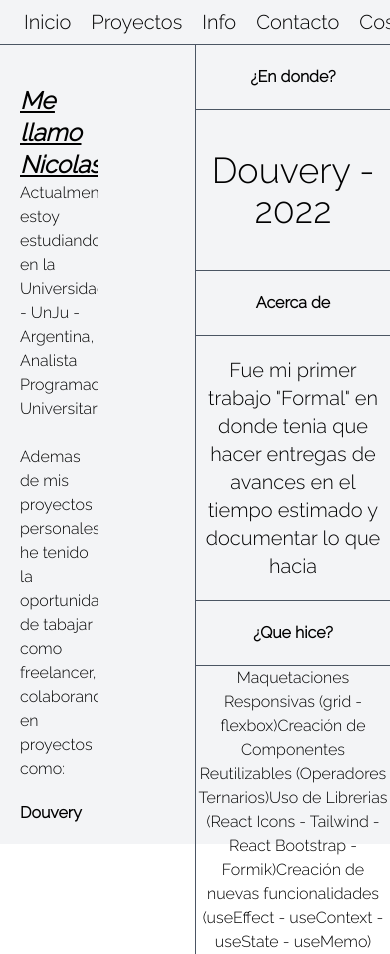
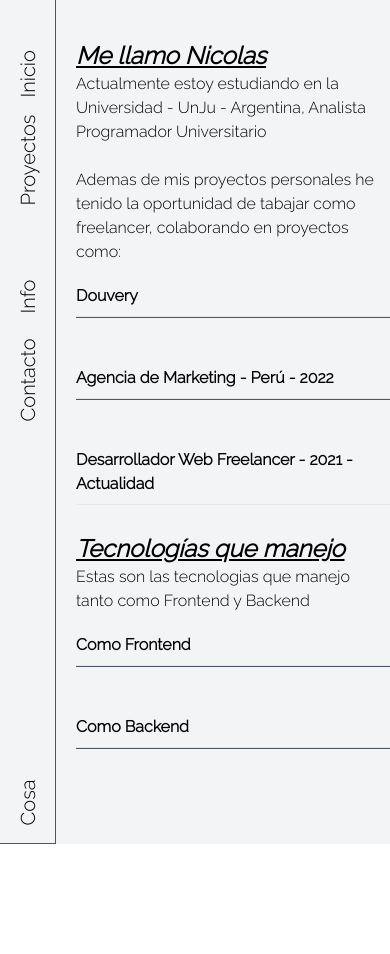
Before and after one commit to Nixomart/Mi-Portafolio-Nicolas, a React (Vite) app: page /info in a window 390 px wide. After the commit the page ends 844 px from the top, so only its background shows below. Built offline with nearby package versions, Linux system fonts and the light colour scheme.

Commit message:
añadir responsive

```diff
--- a/src/components/Nav.tsx
+++ b/src/components/Nav.tsx
@@ -1,22 +1,22 @@
 import { Link } from "react-router-dom";
-
+import '../index.css'
 export default function Nav() {
   return (
-    <nav className="bg-transparent border-b  border-gray-600">
-      <ul className="flex gap-x-5 py-2 px-6">
-        <li >
-          <Link to={"/"} className="font-medium text-xl  ">Inicio</Link>
+    <nav className="bg-transparent border-b sm:w-14 sm:border-r sm:border-gray-600  border-gray-600">
+      <ul className="flex md:gap-x-5 sm:gap-x-0 sm:h-screen sm:gap-y-20 sm:pt-20  sm:flex-col  md:py-2 md:px-6">
+        <li className="sm:-rotate-90 sm:h-max" >
+          <Link to={"/"} className="font-medium text-xl  cursor-vertical-text ">Inicio</Link>
         </li>
-        <li>
-          <Link to={"/projects"} className="font-medium text-xl  ">Proyectos</Link>
+        <li className="sm:-rotate-90">
+          <Link to={"/projects"} className="font-medium text-xl   ">Proyectos</Link>
         </li>
-        <li>
+        <li className="sm:-rotate-90">
           <Link to={"/info"} className="font-medium text-xl  ">Info</Link>
         </li>
-        <li>
+        <li className="sm:-rotate-90">
           <Link to={"/contact"} className="font-medium text-xl  ">Contacto</Link>
         </li>
-        <li className="ml-auto">
+        <li className="lg:ml-auto sm:ml-0 sm:mt-auto  sm:-rotate-90">
           <Link to={"/"} className="font-medium text-xl  ">Cosa</Link>
         </li>
       </ul>
--- a/src/index.css
+++ b/src/index.css
@@ -10,3 +10,8 @@ h1, h2, label, span, p, h3,h4,h5, a,li{
 #div-scroll::-webkit-scrollbar{
     display: none;
 }
+
+.nav-vertical {
+    writing-mode: vertical-lr;
+    text-orientation: upright;
+  }
--- a/src/pages/components/InfoView.tsx
+++ b/src/pages/components/InfoView.tsx
@@ -37,7 +37,7 @@ export default function InfoView({ state, text }: any) {
   ];
 
   return (
-    <div className="border-l col-span-2 col-start-3 border-gray-600 ">
+    <div className="border-l col-span-2 sm:hidden col-start-3 border-gray-600 ">
       {texts.map((text, index) => (
         <div className={`mx-auto  ${index === state ? "block" : "hidden"}`}>
           <h1 className="text-center border-b border-gray-600 py-5 font-semibold">
--- a/src/pages/contact.tsx
+++ b/src/pages/contact.tsx
@@ -2,18 +2,18 @@ import Nav from "../components/Nav";
 
 export default function Contact() {
   return (
-    <div className="bg-gray-100 h-screen w-screen flex flex-col">
+    <div className="bg-gray-100 border h-screen w-screen flex flex-col">
       <Nav />
       <h1 className="italic text-xl font-bold py-5 pl-10">
         Estoy Disponible para cualquier Proyecto o Cualquier propuesta.
       </h1>
       <p className="pl-10 font-semibold underline">Mis redes:</p>
-      <div className="flex-grow flex flex-col pl-10 pb-10 ">
+      <div className="flex-grow flex flex-col ml-10 pb-10 ">
         <div className="">
           <h2 className="font-semibold">Email: </h2>
           <p>martinezz.nnicolas@gmail.com</p>
           <h2 className="font-semibold ">Instagram: </h2>
-          <a href="https://www.instagram.com/nixo_sslsl/" className="hover:underline">martinezz.nnicolas@gmail.com</a>
+          <a href="https://www.instagram.com/nixo_sslsl/" className="hover:underline">Nixo_sslsl</a>
         </div>
         <div className="mt-auto">
           <h2 className="font-semibold">Github: </h2>
--- a/src/pages/home.tsx
+++ b/src/pages/home.tsx
@@ -2,9 +2,8 @@ import Nav from "../components/Nav";
 
 export default function Home() {
   return (
-    <div className="bg-gray-100 h-screen w-screen flex flex-col">
+    <div className="bg-gray-100 h-screen w-screen flex flex-col sm:flex-row">
       <Nav />
-      <div className="flex-grow ">images</div>
       <div className="flex-grow max-w-md pl-5 ">
         <h1 className="italic text-xl font-bold">Un poco sobre mi.</h1>
         <p>
--- a/src/pages/info.tsx
+++ b/src/pages/info.tsx
@@ -7,13 +7,13 @@ export default function Info() {
   const [tech, setTech] = useState("");
 
   return (
-    <div className="bg-gray-100 h-screen w-full ">
+    <div className="bg-gray-100 h-screen w-full sm:flex ">
       <Nav />
       <section className="grid grid-cols-4 w-full">
         <div
           id="div-scroll"
           style={{ maxHeight: 'calc(100vh - 64px)', boxSizing: 'border-box' }}
-          className="py-10 pl-5 max-h-[calc(100vh - 64px)] col-span-1 overflow-y-auto"
+          className="py-10 pl-5 max-h-[calc(100vh - 64px)] col-span-1 sm:col-span-4 overflow-y-auto"
           >
           <h1 className="italic text-2xl font-bold underline">
             Me llamo Nicolas
--- a/src/pages/projects.tsx
+++ b/src/pages/projects.tsx
@@ -52,22 +52,22 @@ export default function Projects() {
     },
   ];
   return (
-    <div className="bg-gray-100 h-screen w-screen flex flex-col">
+    <div className="bg-gray-100 h-screen w-screen flex flex-col sm:flex-row">
       <Nav />
-      <div className="flex-grow flex">
-        <div className=" w-3/4 mt-auto pb-20 pl-5">
+      <div className="flex-grow flex sm:flex-col-reverse">
+        <div className=" w-3/4 sm:w-1/4 mt-auto pb-20 pl-5">
           <div className="justify-center flex">
             <button
               onClick={() =>
                 setCurrentText(currentText == 0 ? 2 : currentText - 1)
               }
             >
-              <PiArrowLeftThin className="font-thin text-4xl" />
+              <PiArrowLeftThin className="font-thin sm:text-2xl text-4xl" />
             </button>
             {texts.map((text, index) => (
               <div className="">
                 <h1
-                  className={`text-center text-3xl w-80 ${
+                  className={`text-center sm:text-xl text-3xl w-80 sm:w-40 ${
                     index === currentText ? "block" : "hidden"
                   }`}
                 >
@@ -80,7 +80,7 @@ export default function Projects() {
                 setCurrentText(currentText === 2 ? 0 : currentText + 1)
               }
             >
-              <PiArrowRightThin className="font-thin text-4xl" />
+              <PiArrowRightThin className="font-thin sm:text-2xl text-4xl" />
             </button>
           </div>
         </div>
@@ -89,7 +89,7 @@ export default function Projects() {
             scrollbarWidth: "thin",
             scrollbarColor: "transparent transparent",
           }}
-          className="w-full border-l    border-gray-600"
+          className="w-full border-l sm:w-1/4   border-gray-600"
         >
           {texts.map((text, index) => (
             <div
@@ -97,22 +97,22 @@ export default function Projects() {
                 index === currentText ? "block" : "hidden"
               }`}
             >
-              <h1 className="text-center border-b border-gray-600 py-5 font-semibold">
+              <h1 className="text-center sm:text-lg border-b sm:py-1 border-gray-600 py-5 font-semibold">
                 Proyecto
               </h1>
               <div className="border-b flex justify-center border-gray-600">
                 <a
                   target="_blank"
                   href={text.link}
-                  className="text-center  py-10 text-4xl "
+                  className="text-center sm:text-xl sm:py-1 py-10 text-4xl "
                 >
                   {text.title}
                 </a>
               </div>
-              <h1 className="text-center border-b border-gray-600 py-5 font-semibold">
+              <h1 className="text-center border-b border-gray-600 py-5 sm:py-1 font-semibold">
                 Acerca del Proyecto
               </h1>
-              <p className="text-center py-5 border-gray-600 border-b text-xl  ">
+              <p className="text-center py-5 border-gray-600 border-b text-xl sm:text-sm  ">
                 {text.paragraph}
               </p>
               <h1 className="text-center border-b border-gray-600 py-5 font-semibold">
```
Also changed, not shown: 1 other file (tests, documents, lock files or other folders).
